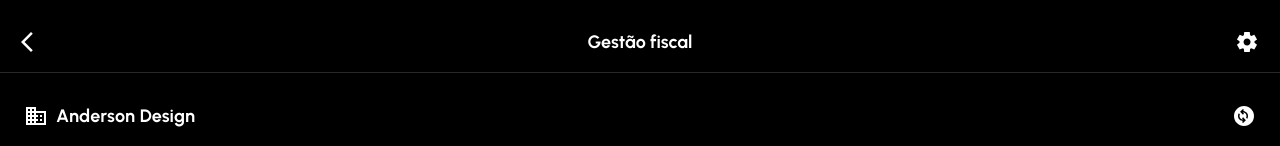
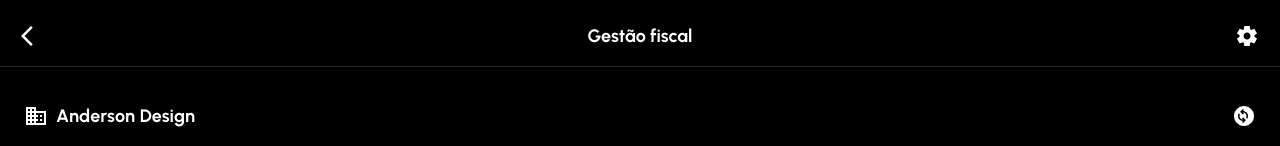
Before and after one commit to euandersonsantos/financas-v1, a React (Vite) app: page / in a window 1280 px wide. Shown: the top 146 px of the page. Built offline with nearby package versions, Linux system fonts and the light colour scheme.

Commit message:
Fix: Header position
Adjust the header to be closer to the top of the screen.

```diff
--- a/src/components/Header.tsx
+++ b/src/components/Header.tsx
@@ -1,3 +1,4 @@
+
 
 import React from 'react';
 import { ArrowLeftIcon, SettingsIcon } from './icons';
@@ -20,7 +21,7 @@ export const Header: React.FC<HeaderProps> = ({
     }} />
 
       <header className="w-full bg-black relative border-b border-[rgba(255,255,255,0.16)]" style={{
-      paddingTop: '12px',
+      paddingTop: '6px',
       backgroundColor: '#000000'
     }}>
         <div className="flex justify-center items-center w-full h-[60px] relative px-[24px]">
```
